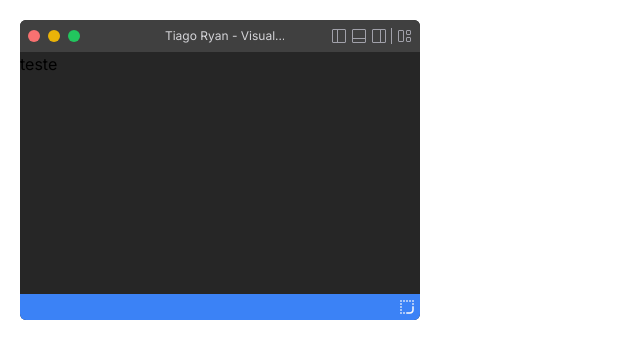
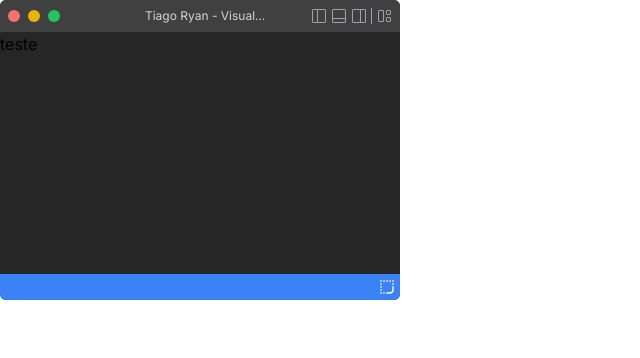
Before and after one commit to tiagoryandev/tiagoryandev, a Next.js app: page / in a window 1280 px wide. Shown: the top 358 px of the page, without its empty margins (0-640 px from the left). Built offline with nearby package versions, Linux system fonts and the light colour scheme.

Commit message:
style: remove padding

```diff
--- a/pages/index.tsx
+++ b/pages/index.tsx
@@ -2,7 +2,7 @@
 
 export default function Home() {
   return (
-    <div className="h-screen w-screen overflow-hidden p-5">
+    <div className="h-screen w-screen overflow-hidden">
       <WindowLayout>teste</WindowLayout>
     </div>
   );
```
